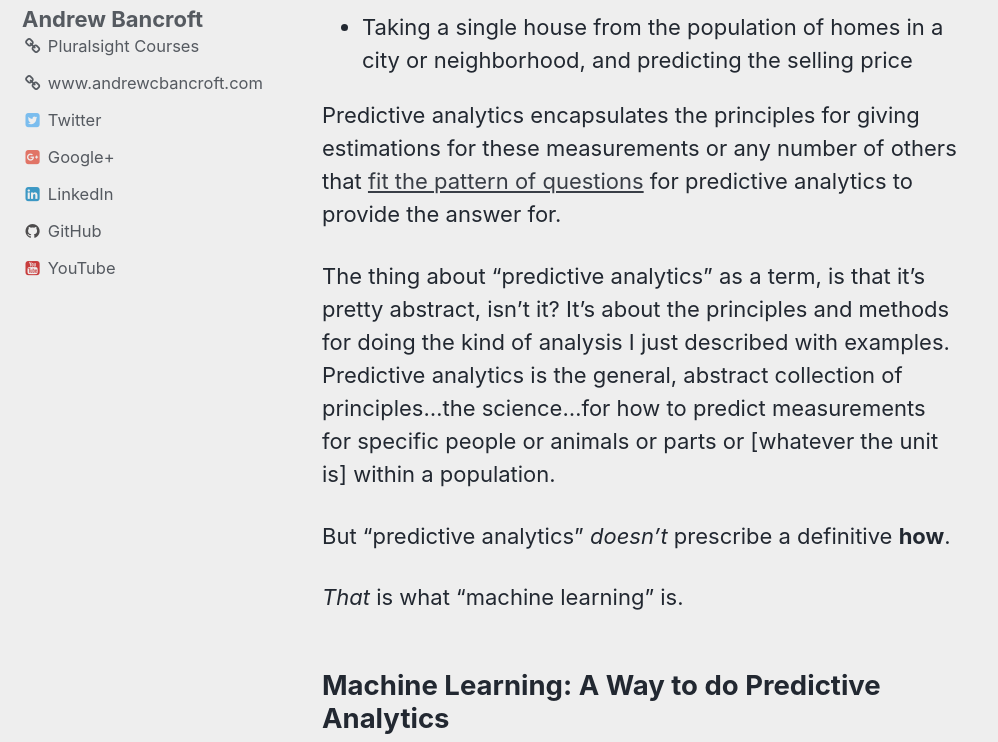
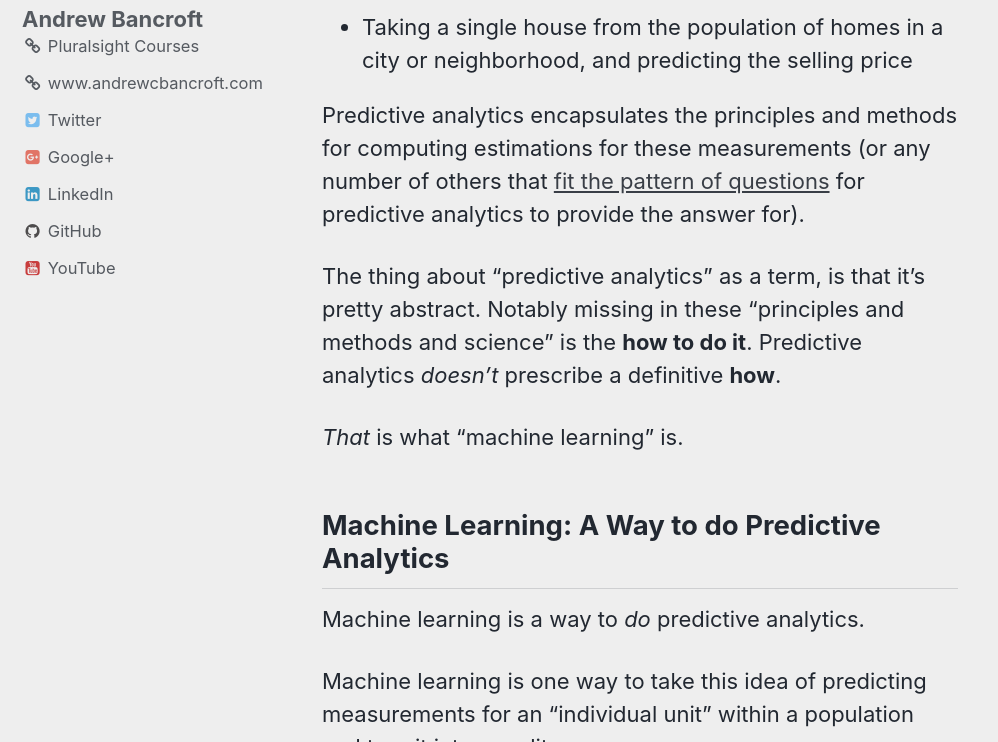
Before and after one commit to andrewcbancroft/datadaylife-blog, a Jekyll site: the page built from _posts/2018-02-05-predictive-analytics-vs-machine-learning-whats-the-difference.md, in a window 1280 px wide and 900 px high, scrolled down 1668 px, cut to the strip 158-900 px from the top of the window. Shown: the whole strip, without its empty margins (0-998 px from the left). Built offline with Jekyll 4.4.1, drawn with Linux system fonts in a browser that asks for light colours; comment, search, counter and statistics services are not loaded; some of the changed text lies outside the part shown.

Commit message:
Update 2018-02-05-predictive-analytics-vs-machine-learning-whats-the-difference.md

```diff
--- a/_posts/2018-02-05-predictive-analytics-vs-machine-learning-whats-the-difference.md
+++ b/_posts/2018-02-05-predictive-analytics-vs-machine-learning-whats-the-difference.md
@@ -9,10 +9,10 @@
 
 There's a strong temptation to equate "predictive analytics" and "machine learning". It's not uncommon to throw the terms around interchangeably, which signals that the two are strongly related.
 
-But is there a *difference* that sometimes gets lost when we substitute one term for the other? If there *is* a difference, is it important to distinguish?
+BUT. Is there a *difference* that sometimes gets lost when we substitute one term for the other? If there *is* a difference, is it important to distinguish?
 
 ## Predictive Analytics: A Method for Analysis
-In [Breaking Down Data Analysis vs Data Analytics: A Look at the Suffix](https://www.dataday.life/data-analysis-vs-data-analytics-examining-suffix/), I reasoned that analytics essentially "denotes the body of facts… the knowledge about… the principles for: analysis. Analytics is about methodology. It’s about the approach to performing analysis. It’s the science of analysis."
+In [Breaking Down Data Analysis vs Data Analytics: A Look at the Suffix](https://www.dataday.life/data-analysis-vs-data-analytics-examining-suffix/), I reasoned that analytics essentially "denotes the body of facts… the knowledge about… the principles for: analysis. Analytics is about methodology. It’s about the approach to performing analysis. It’s the *science* of analysis."
 
 In [What Types of Data Analysis Are There?](https://www.dataday.life/what-types-of-data-analysis-are-there/), I noted that predictive *analysis* is what you're doing when you analyze data in a way that can produce predictions of measurements for specific "units" within a population (as opposed to inferential analysis where the measurement predictions are made for the population as a whole).
 
@@ -25,11 +25,9 @@
 * Taking an individual customer from the population of a company's customer base, analyzing data about him/her, and predicting the liklihood that he/she will purchase [this product] if we run [this marketing campaign] targeted at them
 * Taking a single house from the population of homes in a city or neighborhood, and predicting the selling price
 
-Predictive analytics encapsulates the principles for giving estimations for these measurements or any number of others that [fit the pattern of questions](https://www.dataday.life/patterns-and-key-words-of-predictive-analytics-questions/) for predictive analytics to provide the answer for.
+Predictive analytics encapsulates the principles and methods for computing estimations for these measurements (or any number of others that [fit the pattern of questions](https://www.dataday.life/patterns-and-key-words-of-predictive-analytics-questions/) for predictive analytics to provide the answer for).
 
-The thing about "predictive analytics" as a term, is that it's pretty abstract, isn't it? It's about the principles and methods for doing the kind of analysis I just described with examples.  Predictive analytics is the general, abstract collection of principles...the science...for how to predict measurements for specific people or animals or parts or [whatever the unit is] within a population.
-
-But "predictive analytics" *doesn't* prescribe a definitive **how**.
+The thing about "predictive analytics" as a term, is that it's pretty abstract.  Notably missing in these "principles and methods and science" is the **how to do it**.  Predictive analytics *doesn't* prescribe a definitive **how**.
 
 *That* is what "machine learning" is.
 
```
